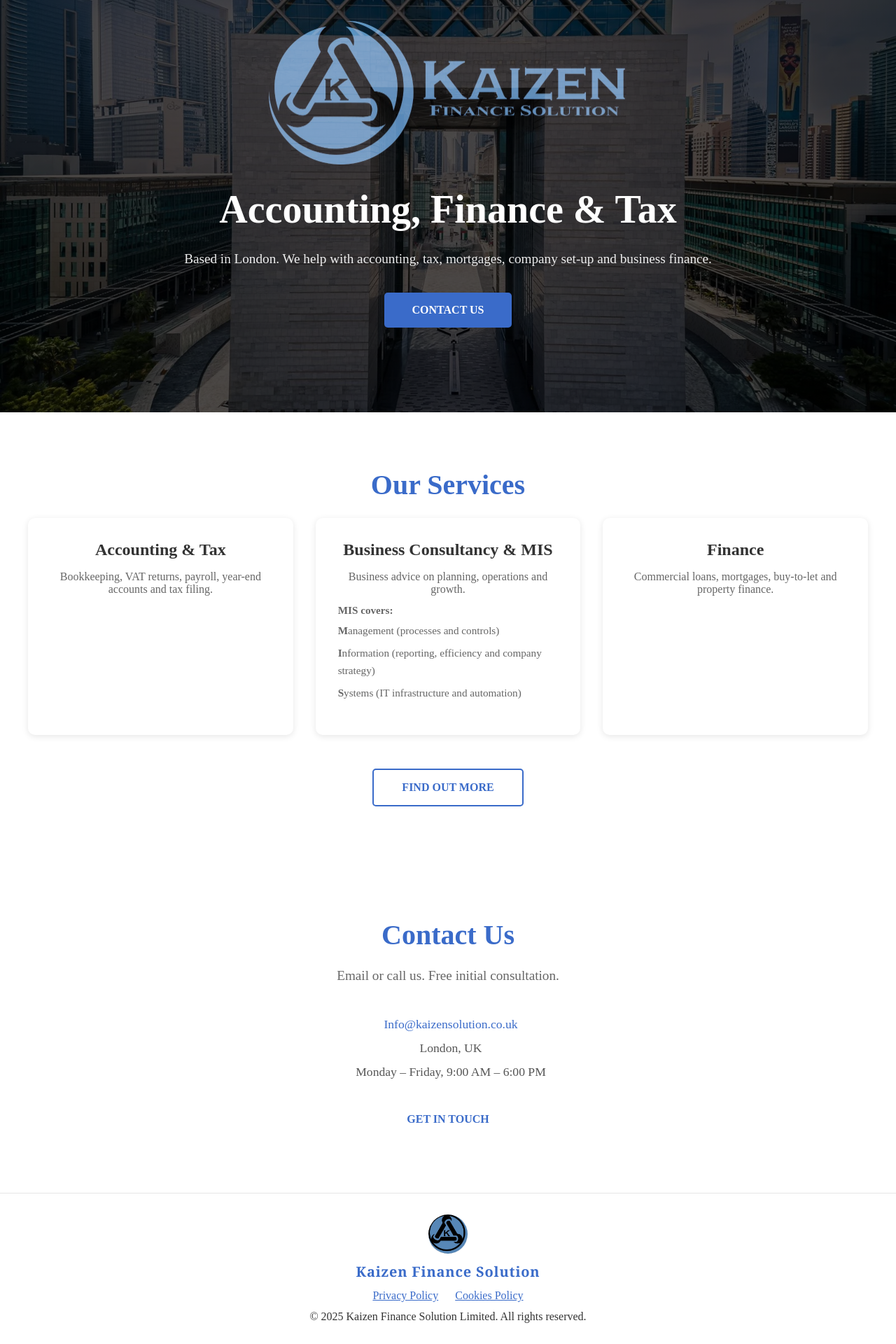
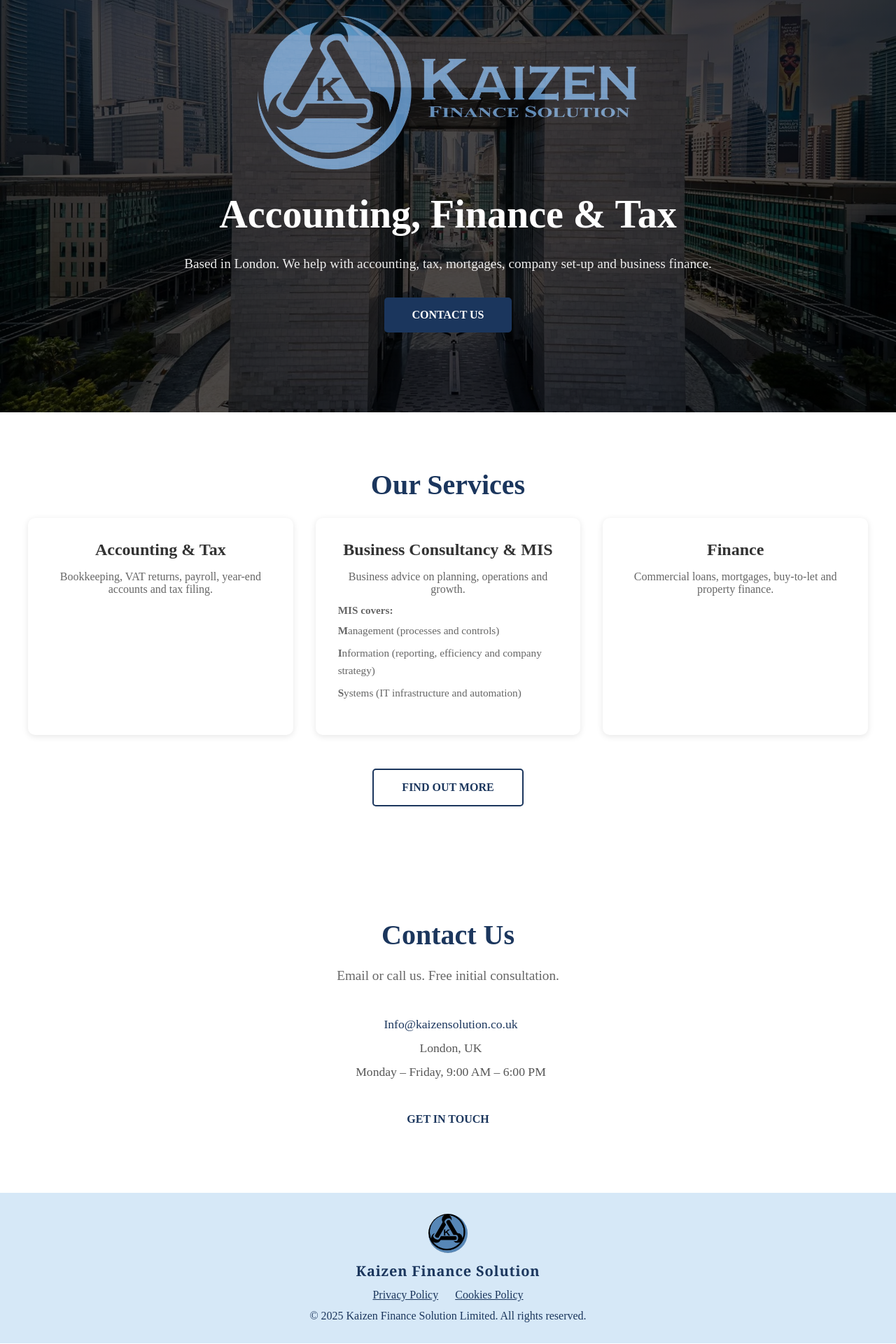
Before and after one commit to diidnen/kaizen-finance, a Vue app in the folder kaizen-finance/: page /home in a window 1280 px wide. Shown: the part 171-2091 px from the top of the page at 70% size. Built offline with nearby package versions, Linux system fonts and the light colour scheme; no server answers.

Commit message:
Deep blue header, white body, light blue footer
Co-authored-by: Cursor <cursoragent@cursor.com>

```diff
--- a/kaizen-finance/src/App.vue
+++ b/kaizen-finance/src/App.vue
@@ -149,7 +149,7 @@ export default {
   top: 0;
   left: 0;
   width: 100%;
-  background: var(--brand-nav);
+  background: var(--brand-primary);
   z-index: 1000;
 }
 
@@ -256,7 +256,7 @@ export default {
     right: 0;
     width: 200px;
     flex-direction: column;
-    background: var(--brand-nav);
+    background: var(--brand-primary);
     padding: 1rem;
     gap: 1rem;
     transform: translateX(100%);
--- a/kaizen-finance/src/assets/brand.css
+++ b/kaizen-finance/src/assets/brand.css
@@ -1,8 +1,9 @@
 :root {
-  --brand-primary: #3A6BC9;
-  --brand-nav: #2C5BA0;
-  --brand-primary-dark: #1B365D;
-  --brand-primary-light: #5B84B1;
+  --brand-primary:      #1B365D;  /* company deep blue — header */
+  --brand-primary-dark: #132a47;  /* hover / active */
+  --brand-primary-light:#5B84B1;  /* logo / accent blue */
+  --brand-footer-bg:    #D6E8F7;  /* light blue footer */
+  --brand-footer-text:  #1B365D;  /* dark blue text on light footer */
   --header-height: 5rem;
   --color-primary: #1B365D;
 }
@@ -13,7 +14,31 @@ body,
   background: #ffffff;
 }
 
-/* Crop circular K icon from horizontal lockup */
+/* Logo on dark/coloured backgrounds — hides black bg, keeps blue logo */
+.logo-on-blue,
+.logo-on-dark {
+  mix-blend-mode: screen;
+}
+
+/* Horizontal brand lockup in header */
+.brand-lockup {
+  height: 3.5rem;
+  width: auto;
+  display: block;
+}
+
+.brand-lockup-desktop { display: block; }
+.brand-lockup-mobile  { display: none; }
+
+/* Hero full-width lockup */
+.hero-brand-lockup {
+  width: min(100%, 34rem);
+  height: auto;
+  margin: 0 auto 2rem;
+  display: block;
+}
+
+/* Circular K crop (mobile nav) */
 .logo-icon-crop {
   width: 3rem;
   height: 3rem;
@@ -29,48 +54,10 @@ body,
   display: block;
 }
 
-/* Logo on dark/coloured backgrounds — hide black background, keep blue logo */
-.logo-on-blue,
-.logo-on-dark {
-  mix-blend-mode: screen;
+@media (max-width: 768px) {
+  .brand-lockup-desktop { display: none; }
+  .brand-lockup-mobile  { display: block; }
+
+  .logo-icon-crop     { width: 2.75rem; height: 2.75rem; }
+  .logo-icon-crop img { height: 2.75rem; }
 }
-
-.brand-lockup {
-  height: 3.5rem;
-  width: auto;
-  display: block;
-}
-
-.brand-lockup-desktop {
-  display: block;
-}
-
-.brand-lockup-mobile {
-  display: none;
-}
-
-.hero-brand-lockup {
-  width: min(100%, 32rem);
-  height: auto;
-  margin: 0 auto 2rem;
-  display: block;
-}
-
-@media (max-width: 768px) {
-  .brand-lockup-desktop {
-    display: none;
-  }
-
-  .brand-lockup-mobile {
-    display: block;
-  }
-
-  .logo-icon-crop {
-    width: 2.75rem;
-    height: 2.75rem;
-  }
-
-  .logo-icon-crop img {
-    height: 2.75rem;
-  }
-}
--- a/kaizen-finance/src/components/home.vue
+++ b/kaizen-finance/src/components/home.vue
@@ -618,10 +618,10 @@ h2 {
 <style scoped>
 /* Footer styles appended */
 .site-footer {
-  background: #ffffff;
-  color: #333333;
+  background: var(--brand-footer-bg);
+  color: var(--brand-footer-text);
   padding: 30px 16px;
-  border-top: 1px solid #e6e6e6;
+  border-top: none;
 }
 
 .footer-inner {
@@ -638,7 +638,7 @@ h2 {
 }
 
 .footer-links a {
-  color: var(--brand-primary);
+  color: var(--brand-footer-text);
   text-decoration: underline;
 }
 
@@ -668,7 +668,7 @@ h2 {
   font-size: 1.25rem;
   font-weight: 700;
   letter-spacing: 0.04em;
-  color: var(--brand-primary);
+  color: var(--brand-footer-text);
   margin: 0;
 }
 </style>
```
